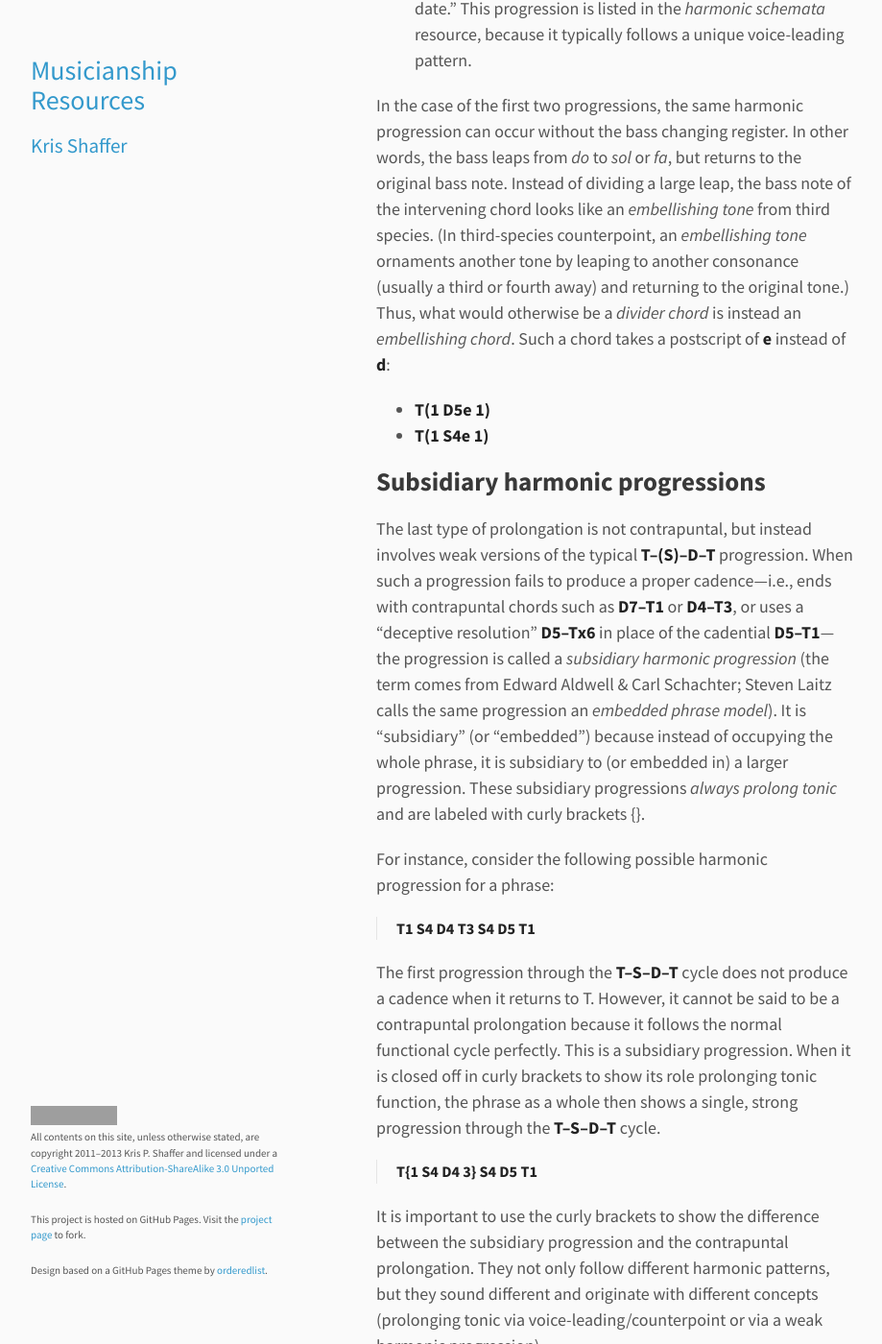
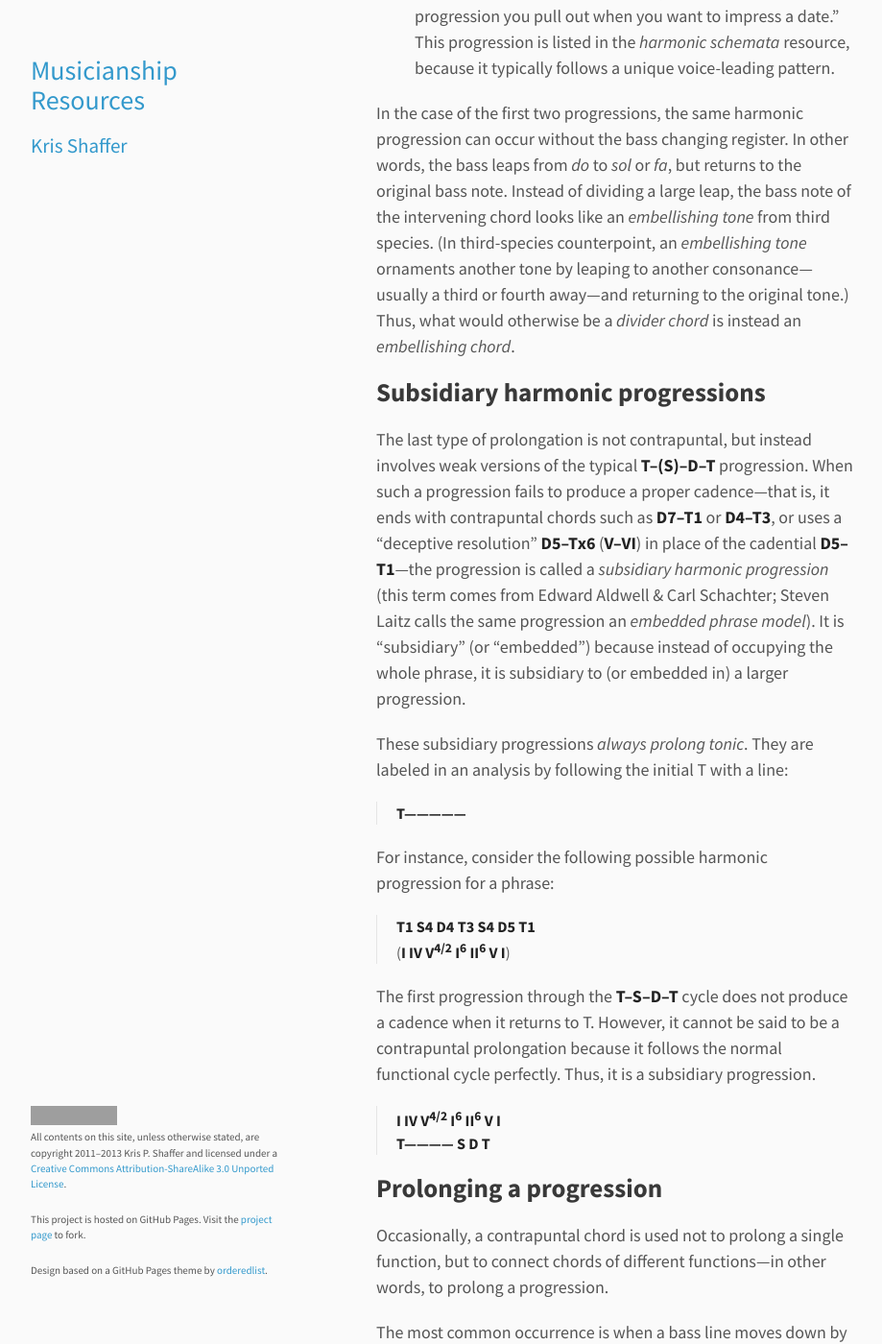
Before and after one commit to kshaffer/musicianship, a Jekyll site: the page built from harmonicSyntax2.md, in a window 1280 px wide and 1400 px high, scrolled down 3512 px. Shown: the whole window at 96% size, without its empty margins (178-1097 px from the left). Built offline with Jekyll 4.4.1, drawn with Linux system fonts in a browser that asks for light colours; Markdown is read by kramdown in place of the engine named in the settings; comment, search, counter and statistics services are not loaded; some of the changed text lies outside the part shown; grey boxes are pictures that could not be loaded.

Commit message:
draft of harmonic syntax 2

```diff
--- a/harmonicSyntax2.md
+++ b/harmonicSyntax2.md
@@ -22,7 +22,7 @@ Following are the primary techniques used to prolong functional zones in an idea
 
 A *change-of-figure prolongation* occurs when the bass repeats (or is sustained, or drops an octave) while one or more of the upper voices change.
 
-Examples include progressions like **V–V<sup>7</sup>** (both **D5**) or **IV–II<sup>6</sup> (both **S4**).
+Examples include progressions like **V–V<sup>7</sup>** (both **D5**) or **IV–II<sup>6</sup>** (both **S4**).
 
 ## Change-of-bass prolongation ##
 
@@ -30,30 +30,32 @@ A *change-of-bass prolongation* occurs when two chords of the same function appe
 
 ## Contrapuntal prolongation – passing chord ##
 
-Many change-of-bass prolongations involve a skip of a third in the bass, such as **T(1 3)**. Just as in second-species counterpoint a melodic third from downbeat to downbeat invites the use of a passing tone, a melodic third in the bass between these two chords invites the use of a *passing chord*.
+Many change-of-bass prolongations involve a skip of a third in the bass, such as **I–I<sup>6</sup>** (**T1–T3**). Just as in second-species counterpoint a melodic third from downbeat to downbeat invites the use of a weak-beat passing tone, a melodic third in the bass between these two chords invites the use of a *passing chord*.
 
 The bass note of a passing chord will fill in the third with stepwise motion. The melody will also often contain passing motion.
 
 A function is typically prolonged by contrapuntal chords belonging to the function that precedes it in the standard cycle. T is prolonged by D, D by S, and S by T.
 
-A passing chord that prolongs the above **T(1 3)** progression would then be a dominant chord (D precedes T) with scale-degree 2 in the bass (the passing tone between scale degrees 1 and 3): **D2**. In an interpreted functional bass, the D2 is placed within the parentheses, to show that it prolongs tonic rather than express its own function. It is also followed by a lower-case **p** to show that it functions as a *passing* prolongation. The whole progression is labeled **T(1 D2p 3)**.
+A passing chord that prolongs the above **T1–T3** progression would then be a dominant chord (D precedes T) with scale-degree 2 in the bass (the passing tone between scale degrees 1 and 3): **D2**. Common **D2** chords are **V6/4**, **V4/3**, and **VII6**. Thus, a **I–I<sup>6</sup>** prolongation can involve those as passing chords.
+
+Note that while sacle-degree 2 in the bass can support a **II** chord, **II** is subdominant, and so it is *not* used as a passing chord to prolong tonic.
 
 ## Contrapuntal prolongation – incomplete neighbor chord ##
 
 In second-species counterpoint, variety could come by using a *substitution* in place of a passing tone. This leap of a fourth followed by step in the opposite direction still outlines a third from downbeat to downbeat, but offers a break from too much stepwise motion in the counterpoint.
 
-In harmonic writing, the same effect is obtained by an *incomplete neighbor chord*. The bass follows the same pattern as the second-species counterpoint, and the function of the contrapuntal chord is the same as its passing-chord counterpart. Thus instead of a passing motion of **T(1 D2p 3)**, a substitution pattern in the bass would produce **T(1 D4i 3)**, with the **i** denoting an incomplete neighbor chord.
+In harmonic writing, the same effect is obtained by an *incomplete neighbor chord*. The bass follows the same pattern as the second-species counterpoint, and the function of the contrapuntal chord is the same as its passing-chord counterpart. Thus instead of a passing motion of **T1 D2 T3**, a substitution pattern in the bass would produce **T1 D4 T3**. (In Roman numerals, that progression would almost invariably be **I V<sup>4/2</sup> I<sup>6</sup>**.)
 
 ## Contrapuntal prolongation – complete neighbor chord ##
 
 Just as a *neighbor tone* in second- or third-species counterpoint could be used to ornament a single tone and return to it, a *neighbor chord* uses a neighbor-tone motion in the bass to prolong a function and return to the original bass pitch. The function of a neighbor chord follows the same principle as the passing or incomplete neighbor chord. Following are some examples of neighbor-chord prolongations:
 
-- **T(1 D7n 1)**
-- **T(3 D4n 3)**
-- **S(4 T3n 4)**
-- **D(7 S6n 7)**
+- **T1 D7 T1**
+- **T3 D4 T3**
+- **S4 T3 S4**
+- **D7 S6 D7**
 
-Just as third-species counterpoint has a *double neighbor* figure, harmonies (especially **T1**) can be prolonged by two chords using a double-neighbor figure in the bass. Such a progression would be analyzed **T(1 D(2 7)n 1)**.
+Just as third-species counterpoint has a *double neighbor* figure, harmonies can be prolonged by two chords using a double-neighbor figure in the bass. The most common double-neighbor prolongation is **T1 D2 D7 T1** (commonly **I V4/3 V6/5 I**).
 
 ## Contrapuntal prolongation - divider and embellishing chords ##
 
@@ -61,37 +63,34 @@ In second-species counterpoint, an *interval subdivision* divided a large leap b
 
 Divider chords almost always prolong tonic function, and can do so using either subdominant or dominant dividers. The most common divider-chord prolongations are:
 
-- **T(1 D5d 1)**, where the bass ascends or descends an octave between **T1** chords.
-- **T(1 S4d 1)**, where the bass ascends or descends an octave between **T1** chords.
-- **T(1 S6d 3)**, dubbed the *champagne progression* by my undergraduate theory professor Gene Biringer, because it is "the progression you pull out when you want to impress a date." This progression is listed in the *harmonic schemata* resource, because it typically follows a unique voice-leading pattern.
+- **T1 D5 T1** (**I V<sup>(7)</sup> I**), where the bass ascends or descends an octave between **T1** chords.
+- **T1 S4 T1** (**I IV I**), where the bass ascends or descends an octave between **T1** chords.
+- **T1 S6 T3** (**I IV<sup>6</sup> I<sup>6</sup>** or **I IV<sup>6</sup> III**), dubbed the *champagne progression* by theorist Gene Biringer, because it is "the progression you pull out when you want to impress a date." This progression is listed in the *harmonic schemata* resource, because it typically follows a unique voice-leading pattern.
 
-In the case of the first two progressions, the same harmonic progression can occur without the bass changing register. In other words, the bass leaps from *do* to *sol* or *fa*, but returns to the original bass note. Instead of dividing a large leap, the bass note of the intervening chord looks like an *embellishing tone* from third species. (In third-species counterpoint, an *embellishing tone* ornaments another tone by leaping to another consonance (usually a third or fourth away) and returning to the original tone.) Thus, what would otherwise be a *divider chord* is instead an *embellishing chord*. Such a chord takes a postscript of **e** instead of **d**:
-
-- **T(1 D5e 1)**
-- **T(1 S4e 1)**
+In the case of the first two progressions, the same harmonic progression can occur without the bass changing register. In other words, the bass leaps from *do* to *sol* or *fa*, but returns to the original bass note. Instead of dividing a large leap, the bass note of the intervening chord looks like an *embellishing tone* from third species. (In third-species counterpoint, an *embellishing tone* ornaments another tone by leaping to another consonance—usually a third or fourth away—and returning to the original tone.) Thus, what would otherwise be a *divider chord* is instead an *embellishing chord*.
 
 ## Subsidiary harmonic progressions ##
 
-The last type of prolongation is not contrapuntal, but instead involves weak versions of the typical **T–(S)–D–T** progression. When such a progression fails to produce a proper cadence—i.e., ends with contrapuntal chords such as **D7–T1** or **D4–T3**, or uses a "deceptive resolution" **D5–Tx6** in place of the cadential **D5–T1**—the progression is called a *subsidiary harmonic progression* (the term comes from Edward Aldwell & Carl Schachter; Steven Laitz calls the same progression an *embedded phrase model*). It is "subsidiary" (or "embedded") because instead of occupying the whole phrase, it is subsidiary to (or embedded in) a larger progression. These subsidiary progressions *always prolong tonic* and are labeled with curly brackets {}.
+The last type of prolongation is not contrapuntal, but instead involves weak versions of the typical **T–(S)–D–T** progression. When such a progression fails to produce a proper cadence—that is, it ends with contrapuntal chords such as **D7–T1** or **D4–T3**, or uses a "deceptive resolution" **D5–Tx6** (**V–VI**) in place of the cadential **D5–T1**—the progression is called a *subsidiary harmonic progression* (this term comes from Edward Aldwell & Carl Schachter; Steven Laitz calls the same progression an *embedded phrase model*). It is "subsidiary" (or "embedded") because instead of occupying the whole phrase, it is subsidiary to (or embedded in) a larger progression.
+
+These subsidiary progressions *always prolong tonic*. They are labeled in an analysis by following the initial T with a line:
+
+> **T—————**
 
 For instance, consider the following possible harmonic progression for a phrase:
 
 > **T1 S4 D4 T3 S4 D5 T1**
+(**I IV V<sup>4/2</sup> I<sup>6</sup> II<sup>6</sup> V I**)
 
-The first progression through the **T–S–D–T** cycle does not produce a cadence when it returns to T. However, it cannot be said to be a contrapuntal prolongation because it follows the normal functional cycle perfectly. This is a subsidiary progression. When it is closed off in curly brackets to show its role prolonging tonic function, the phrase as a whole then shows a single, strong progression through the **T–S–D–T** cycle.
+The first progression through the **T–S–D–T** cycle does not produce a cadence when it returns to T. However, it cannot be said to be a contrapuntal prolongation because it follows the normal functional cycle perfectly. Thus, it is a subsidiary progression.
 
-> **T{1 S4 D4 3} S4 D5 T1**
-
-It is important to use the curly brackets to show the difference between the subsidiary progression and the contrapuntal prolongation. They not only follow different harmonic patterns, but they sound different and originate with different concepts (prolonging tonic via voice-leading/counterpoint or via a weak harmonic progression).
+> **I IV V<sup>4/2</sup> I<sup>6</sup> II<sup>6</sup> V I**
+**T———— S D T**
 
 ## Prolonging a progression ##
 
 Occasionally, a contrapuntal chord is used not to prolong a single function, but to connect chords of different functions—in other words, to prolong a progression.
 
-The most common occurrence is when a bass line moves down by step from *do* to *sol*, which is especially common in minor. The bass line *do*–*te*–*le*–*sol* is harmonized by **T1 D7 S6 D5**. While it may seem that the appropriate interpretation would be that **S6** is a passing chord between the two dominants, that does not square with the sound of the progression—particularly when the **S6** chord is a strong, chromatic subdominant chord. Instead, it makes more musical sense to hear the **S6** as a functional subdominant leading to the cadential **D5**. The **D7** chord, then, is simply a passing chord that connects **T1** with **S6**.
+The most common occurrence is when a bass line moves down by step from *do* to *sol*, which is especially common in minor. The bass line *do*–*te*–*le*–*sol* is harmonized by **T1 D7 S6 D5** (usually **i v<sup>6</sup> iv<sup>6</sup> V**—the chord qualities are important in this progression, called the "lament"). While it may seem that the appropriate interpretation would be that **S6** is a passing chord between the two dominants, that does not square with the sound of the progression: not only are the **D** or **V** chords different qualities, but sometimes the **S6** chord is a strong, chromatic subdominant chord (such as an *augmented-sixth* chord). Thus, it often makes more musical sense to hear the **S6** as a functional subdominant leading to the cadential **D5**. The **D7** chord, then, is simply a passing chord that connects **T1** with **S6**.
 
-To notate this by hand, draw and arrow between **T1** and **S6**, and place **D7p** on top of the arrow. When entering the functional bass into notation software, it is fine to notate the progression **T1 D7p S6 D5**. The meaning will be understood. However, when analyzing by hand, the arrow makes the interpretation clearer, and therefore should be used.
-
-![][passing]
-
-[passing]: Graphics/D7p.png
+To notate this by hand, draw and arrow between **T** (underneath **i**) and **S** (underneath **iv<sup>6</sup>**).
```
